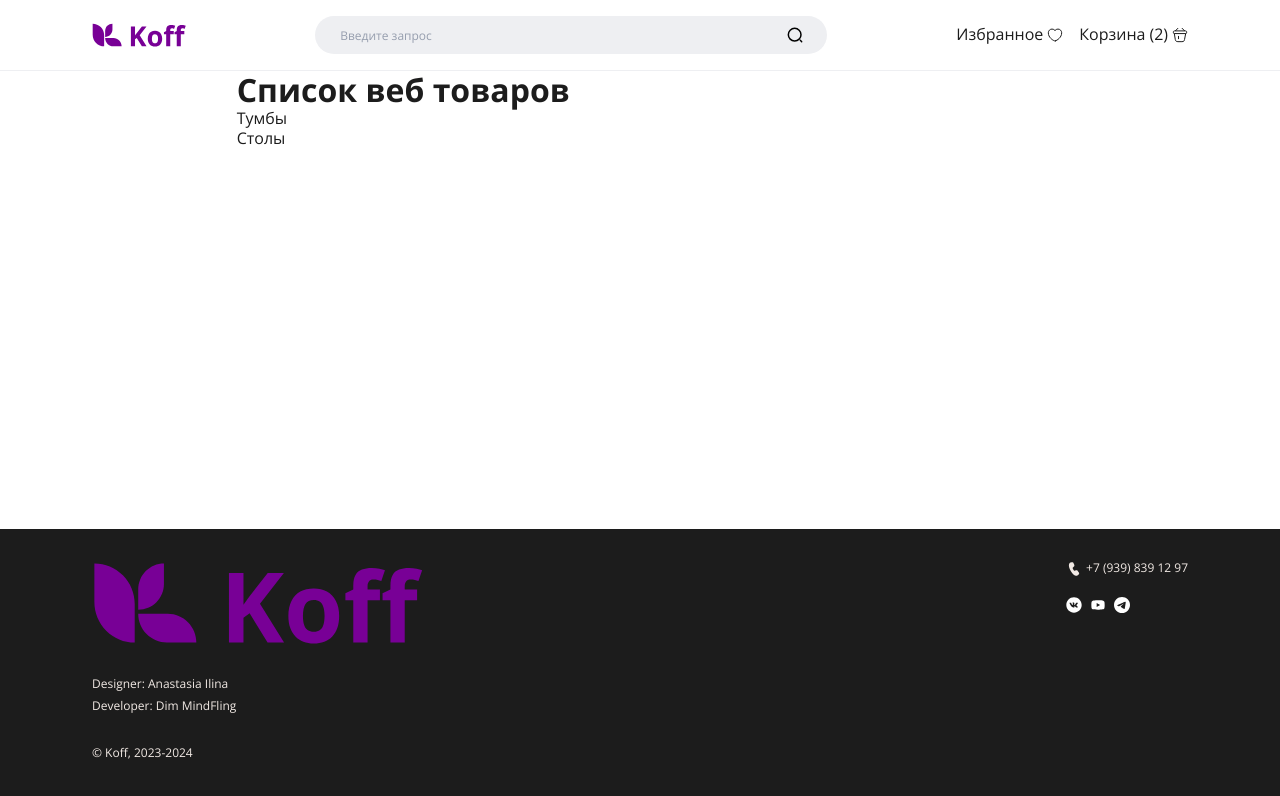
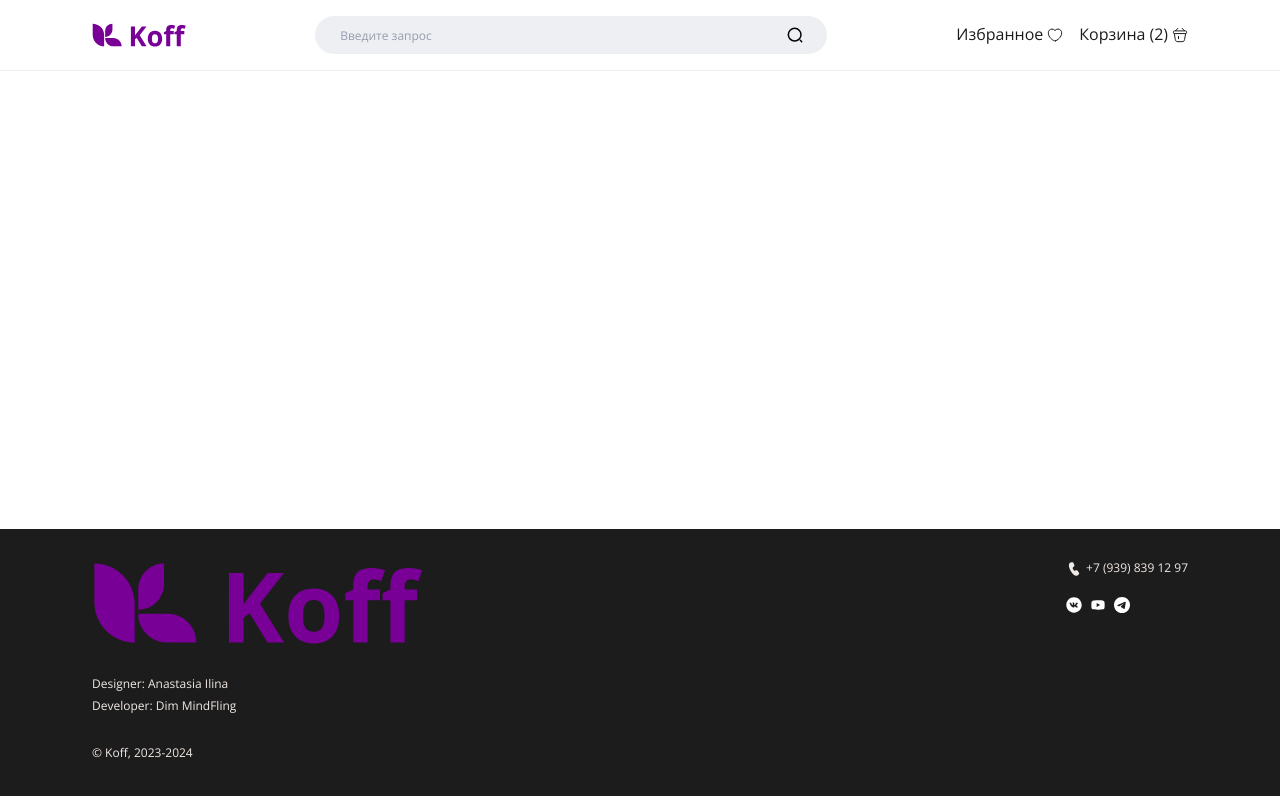
Before and after one commit to mindfling/ME_koff-vite_React_js_swc, a React (Vite) app: page / in a window 1280 px wide. Shown: the top 796 px of the page. Built offline with nearby package versions, Linux system fonts and the light colour scheme.

Commit message:
Update App.jsx

```diff
--- a/src/App.jsx
+++ b/src/App.jsx
@@ -7,43 +7,7 @@ const App = () => (
   <>
     <Header />
 
-    <Main>
-
-      <Container>
-        <h1>Список веб товаров</h1>
-        <div className="catalogue">
-          <ul className="catalogue__list">
-            <li className="catalogue__item">
-              <a href="#" className="catalogue__link">Тумбы</a>
-            </li>
-            <li className="catalogue__item">
-              <a href="#" className="catalogue__link">Столы</a>
-            </li>
-          </ul>
-        </div>
-        <p className='visuall-hidden'>Lorem ipsum dolor sit amet consectetur adipisicing elit. Iste ex expedita officiis et, esse quidem, consectetur, quas aut soluta commodi sed! Molestias quam, corporis impedit magni dolorem consequuntur explicabo quae.</p>
-      </Container>
-
-      <Container>
-        <div className="goods">
-          <ul className="goods__list">
-
-            <li className="goods__item">
-              <article className='card'>
-                <img src="" alt="" className="card__image" />
-                <div className="card__info">
-                  <span className='card__description'></span>
-                  <span className="card__price"></span>
-                </div>
-                <button className="card__btn"></button>
-              </article>
-            </li>
-
-          </ul>
-        </div>
-      </Container>
-
-    </Main>
+    <Main />
 
     <Footer />
   </>
```
